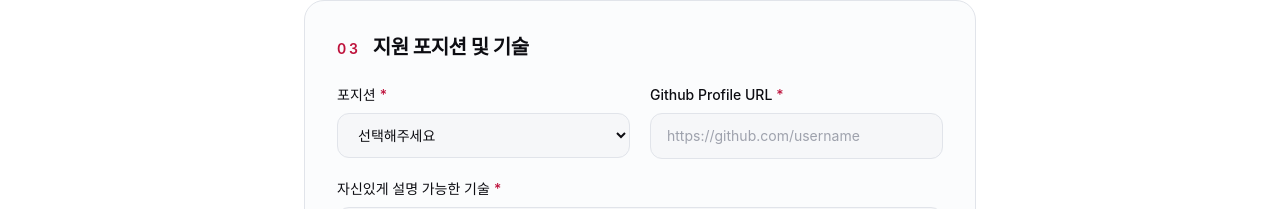
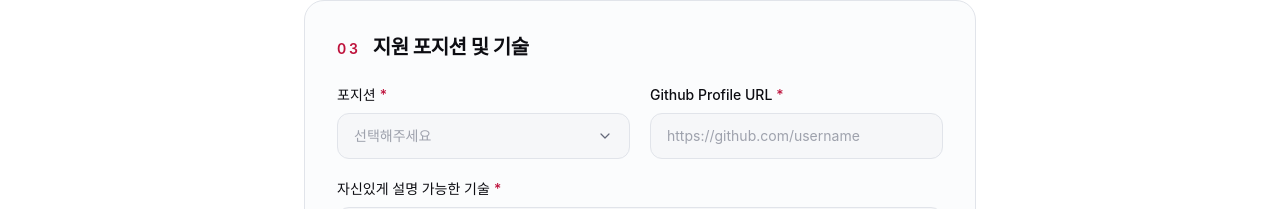
Before and after one commit to School-of-Company/startup-official, a Next.js app: page /apply in a window 1280 px wide. Shown: the part 1274-1483 px from the top of the page. Built offline with nearby package versions, Linux system fonts and the light colour scheme; a web font is replaced by a local one.

Commit message:
feat: 테마 토글 컴포넌트 최적화 및 아이콘 렌더링 개선

```diff
--- a/src/features/theme-toggle/ThemeToggle.tsx
+++ b/src/features/theme-toggle/ThemeToggle.tsx
@@ -1,6 +1,4 @@
 "use client";
-
-import { useEffect, useState } from "react";
 
 export const THEME_SCRIPT = `
 (function () {
@@ -14,20 +12,10 @@ export const THEME_SCRIPT = `
 `;
 
 export default function ThemeToggle({ className = "" }: { className?: string }) {
-  const [isDark, setIsDark] = useState<boolean | null>(null);
-
-  useEffect(() => {
-    // Syncing from the DOM class set by the pre-hydration inline script, not
-    // deriving from React state -- must run once after mount.
-    // eslint-disable-next-line react-hooks/set-state-in-effect
-    setIsDark(document.documentElement.classList.contains("dark"));
-  }, []);
-
   const toggle = () => {
     const next = !document.documentElement.classList.contains("dark");
     document.documentElement.classList.toggle("dark", next);
     localStorage.setItem("theme", next ? "dark" : "light");
-    setIsDark(next);
   };
 
   return (
@@ -37,15 +25,16 @@ export default function ThemeToggle({ className = "" }: { className?: string })
       onClick={toggle}
       className={`flex h-9 w-9 items-center justify-center rounded-full border border-border text-fg transition-colors hover:bg-surface ${className}`}
     >
-      {isDark === null ? null : isDark ? (
-        <svg width="16" height="16" viewBox="0 0 24 24" fill="none">
+      {/* Both icons are always in the DOM; `dark:` (a pure CSS selector keyed off
+          the <html> class set by THEME_SCRIPT before first paint) picks the right
+          one instantly -- no client JS/hydration required, so there's no blank flash. */}
+      <svg width="16" height="16" viewBox="0 0 24 24" fill="none" className="hidden dark:block">
         <path
           d="M12 3a9 9 0 1 0 9 9c0-.46-.04-.92-.1-1.36a5.389 5.389 0 0 1-4.4 2.26 5.403 5.403 0 0 1-3.14-9.8c-.44-.06-.9-.1-1.36-.1Z"
           fill="currentColor"
         />
       </svg>
-      ) : (
-        <svg width="16" height="16" viewBox="0 0 24 24" fill="none">
+      <svg width="16" height="16" viewBox="0 0 24 24" fill="none" className="dark:hidden">
         <circle cx="12" cy="12" r="4.5" fill="currentColor" />
         <g stroke="currentColor" strokeWidth="1.6" strokeLinecap="round">
           <path d="M12 2v2.2" />
@@ -58,7 +47,6 @@ export default function ThemeToggle({ className = "" }: { className?: string })
           <path d="M18.25 5.75 19.8 4.2" />
         </g>
       </svg>
-      )}
     </button>
   );
 }
--- a/src/widgets/apply-form/ApplyForm.tsx
+++ b/src/widgets/apply-form/ApplyForm.tsx
@@ -1,7 +1,8 @@
 "use client";
 
-import { useState } from "react";
+import { useEffect, useRef, useState } from "react";
 import type { FormEvent, ReactNode } from "react";
+import { AnimatePresence, motion } from "framer-motion";
 import { GENERATION } from "@/shared/config";
 import { TRACKS } from "@/entities/track";
 import { Reveal, SectionGlow, SectionHeading } from "@/shared/ui";
@@ -88,26 +89,119 @@ function SelectField({
   onChange: (value: string) => void;
   options: string[];
 }) {
+  const [open, setOpen] = useState(false);
+  const rootRef = useRef<HTMLDivElement>(null);
+
+  useEffect(() => {
+    if (!open) return;
+    const onPointerDown = (e: MouseEvent) => {
+      if (!rootRef.current?.contains(e.target as Node)) setOpen(false);
+    };
+    const onKeyDown = (e: KeyboardEvent) => {
+      if (e.key === "Escape") setOpen(false);
+    };
+    document.addEventListener("mousedown", onPointerDown);
+    document.addEventListener("keydown", onKeyDown);
+    return () => {
+      document.removeEventListener("mousedown", onPointerDown);
+      document.removeEventListener("keydown", onKeyDown);
+    };
+  }, [open]);
+
   return (
-    <label className="block">
+    <div ref={rootRef} className="relative block">
       <FieldLabel label={label} required={required} />
+      <button
+        type="button"
+        aria-haspopup="listbox"
+        aria-expanded={open}
+        aria-label={label}
+        onClick={() => setOpen((v) => !v)}
+        className={`${INPUT_CLASS} flex items-center justify-between gap-3 text-left ${
+          value ? "" : "text-muted/60"
+        }`}
+      >
+        <span className="truncate">{value || "선택해주세요"}</span>
+        <svg
+          width="16"
+          height="16"
+          viewBox="0 0 24 24"
+          fill="none"
+          className={`shrink-0 text-muted transition-transform duration-200 ${open ? "rotate-180" : ""}`}
+        >
+          <path
+            d="m6 9 6 6 6-6"
+            stroke="currentColor"
+            strokeWidth="1.8"
+            strokeLinecap="round"
+            strokeLinejoin="round"
+          />
+        </svg>
+      </button>
+
+      <AnimatePresence>
+        {open && (
+          <motion.ul
+            role="listbox"
+            initial={{ opacity: 0, y: -6 }}
+            animate={{ opacity: 1, y: 0 }}
+            exit={{ opacity: 0, y: -6 }}
+            transition={{ duration: 0.15, ease: [0.16, 1, 0.3, 1] }}
+            className="absolute z-20 mt-2 w-full overflow-hidden rounded-xl border border-border bg-surface p-1 shadow-[0_16px_40px_-16px_rgba(0,0,0,0.4)]"
+          >
+            {options.map((opt) => {
+              const active = value === opt;
+              return (
+                <li key={opt} role="option" aria-selected={active}>
+                  <button
+                    type="button"
+                    onClick={() => {
+                      onChange(opt);
+                      setOpen(false);
+                    }}
+                    className={`flex w-full items-center justify-between gap-3 rounded-lg px-3 py-2.5 text-left text-sm transition-colors ${
+                      active
+                        ? "bg-surface2 font-medium text-accent-soft"
+                        : "text-fg hover:bg-surface2"
+                    }`}
+                  >
+                    {opt}
+                    {active && (
+                      <svg width="14" height="14" viewBox="0 0 24 24" fill="none" className="shrink-0">
+                        <path
+                          d="M5 13l4 4L19 7"
+                          stroke="currentColor"
+                          strokeWidth="2"
+                          strokeLinecap="round"
+                          strokeLinejoin="round"
+                        />
+                      </svg>
+                    )}
+                  </button>
+                </li>
+              );
+            })}
+          </motion.ul>
+        )}
+      </AnimatePresence>
+
+      {/* Visually hidden but real <select> so the browser's native required-field
+          validation still fires on submit; the button above is the actual UI. */}
       <select
         name={name}
         required={required}
         value={value}
-        onChange={(e) => onChange(e.target.value)}
-        className={INPUT_CLASS}
+        onChange={() => {}}
+        tabIndex={-1}
+        aria-hidden="true"
+        className="absolute inset-x-0 top-full h-0 w-full opacity-0"
       >
-        <option value="" disabled>
-          선택해주세요
-        </option>
+        <option value="" />
         {options.map((opt) => (
-          <option key={opt} value={opt}>
-            {opt}
-          </option>
+          <option key={opt} value={opt} />
         ))}
       </select>
-    </label>
+    </div>
   );
 }
 
--- a/src/widgets/hero/Hero.tsx
+++ b/src/widgets/hero/Hero.tsx
@@ -38,7 +38,10 @@ export default function Hero() {
   };
 
   return (
-    <section id="top" className="relative overflow-hidden pt-24 pb-20 sm:pt-28 sm:pb-24 lg:pt-32">
+    <section
+      id="top"
+      className="relative overflow-hidden pt-24 pb-20 sm:pt-28 sm:pb-24 lg:pt-32"
+    >
       <Parallax speed={0.4} className="absolute inset-0 -z-10">
         <div className="absolute inset-0 bg-hero-glow" />
       </Parallax>
@@ -48,7 +51,8 @@ export default function Hero() {
           backgroundImage:
             "linear-gradient(to right, rgba(120,130,155,0.16) 1px, transparent 1px), linear-gradient(to bottom, rgba(120,130,155,0.16) 1px, transparent 1px)",
           backgroundSize: "64px 64px",
-          maskImage: "radial-gradient(ellipse 60% 50% at 50% 0%, black 40%, transparent 80%)",
+          maskImage:
+            "radial-gradient(ellipse 60% 50% at 50% 0%, black 40%, transparent 80%)",
           WebkitMaskImage:
             "radial-gradient(ellipse 60% 50% at 50% 0%, black 40%, transparent 80%)",
         }}
@@ -73,9 +77,9 @@ export default function Hero() {
           custom={1}
           className="max-w-5xl text-balance text-[2.5rem] font-bold leading-[1.15] tracking-tight sm:text-6xl sm:leading-[1.1] lg:text-[4.25rem] lg:tracking-[-0.03em]"
         >
-          배우는 데서 그치지 않고,
+          <span className="text-gradient">스타트업 동아리</span>와 함께 할
           <br />
-          <span className="text-gradient">진짜 쓰이는 서비스</span>를 만듭니다.
+          10기 팀원을 모집합니다.
         </motion.h1>
 
         <motion.p
@@ -85,8 +89,8 @@ export default function Hero() {
           custom={2}
           className="mt-6 max-w-xl text-balance text-base leading-relaxed text-muted sm:text-lg"
         >
-          스타트업 동아리는 외주 프로젝트를 직접 수주·설계·개발하며 지역 공공기관과 협업해
-          실사용 서비스를 만드는 실전 중심 개발 동아리입니다.
+          스타트업 동아리는 외주 프로젝트를 직접 수주·설계·개발하며 지역
+          공공기관과 협업해 실사용 서비스를 만드는 실전 중심 개발 동아리입니다.
           실제 사용자를 위한 프로덕트를 처음부터 끝까지 직접 만듭니다.
         </motion.p>
 
```
Lines whose indentation alone changed are shown as unchanged.
